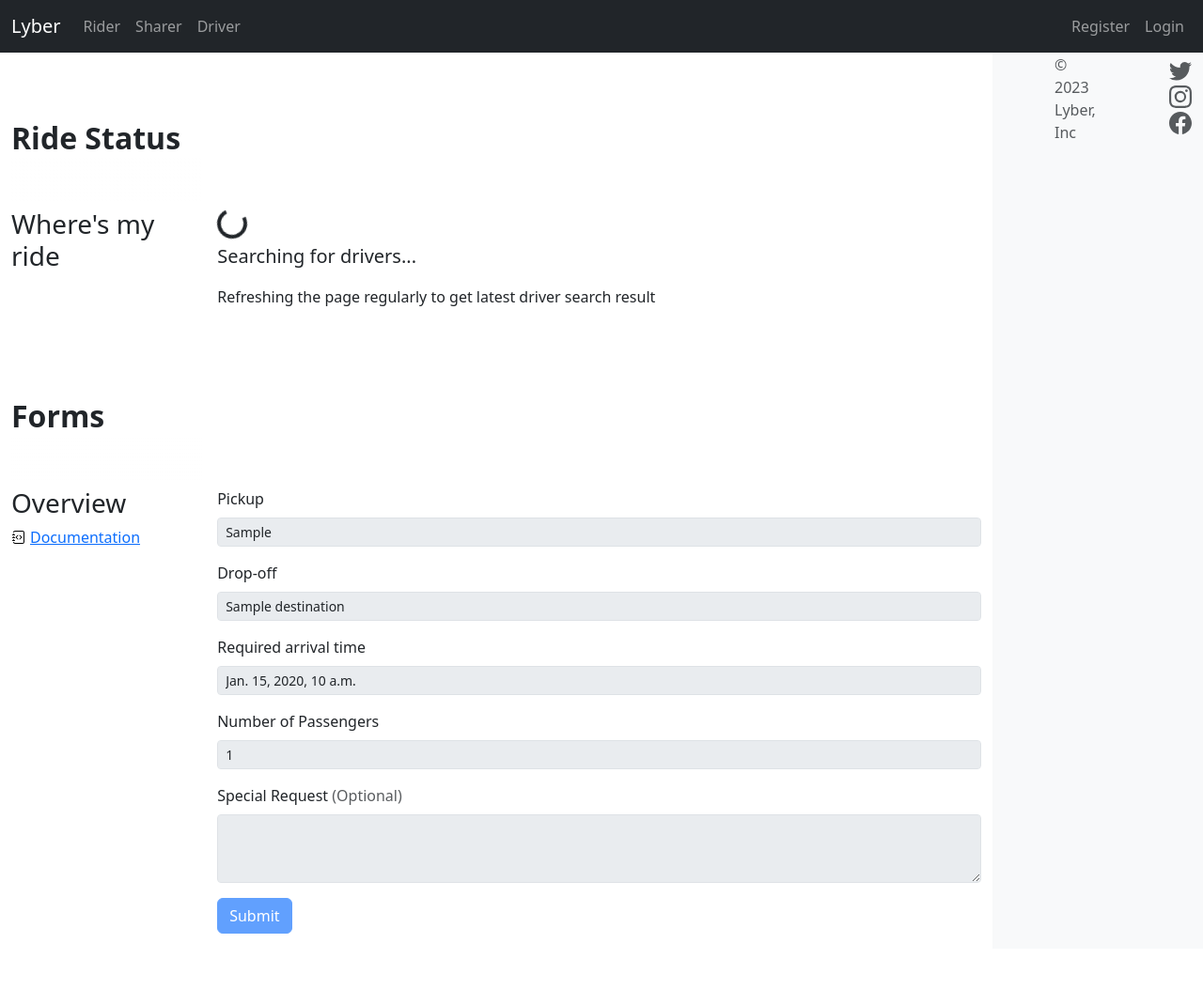
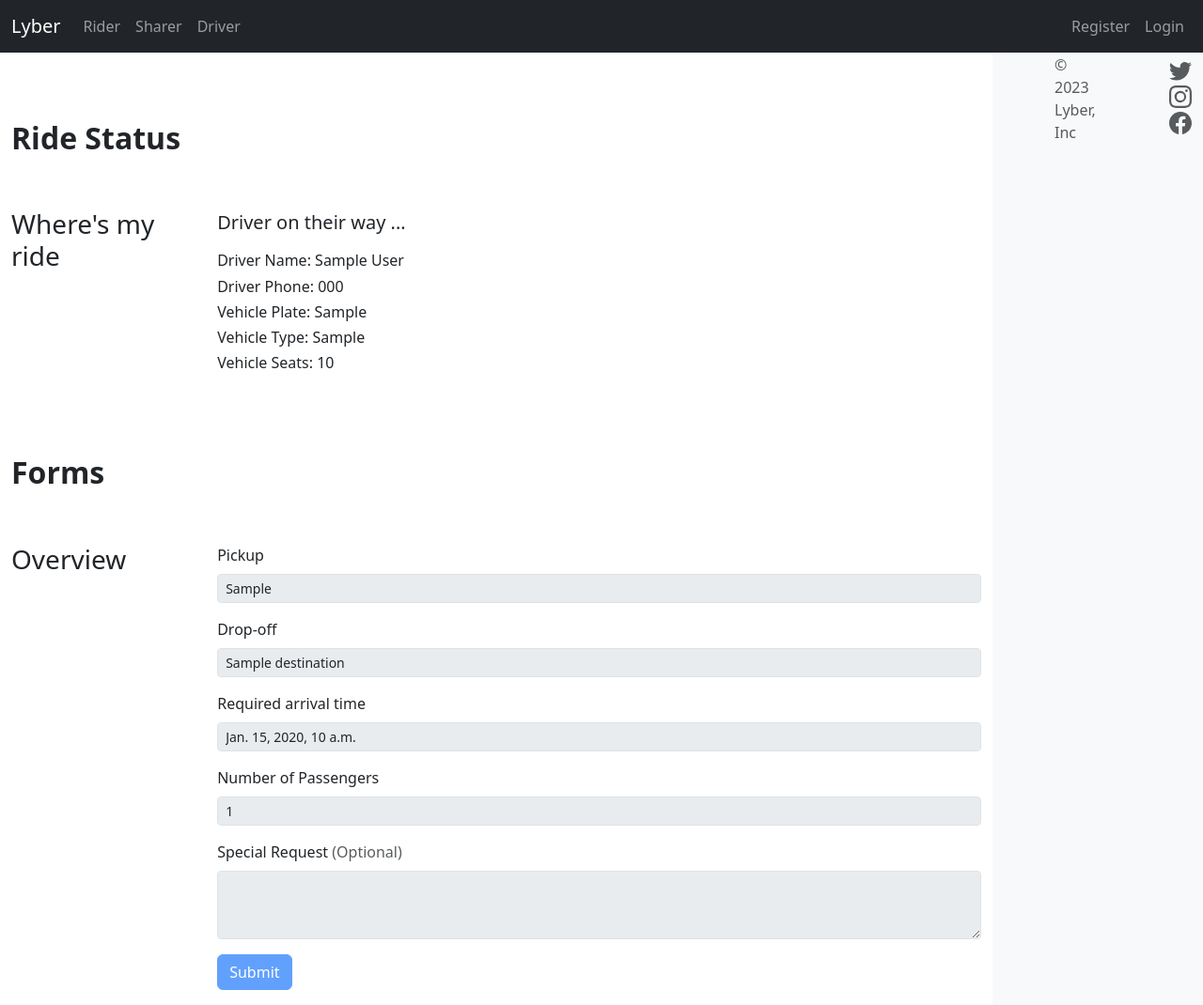
Before and after one commit to carolinechen99/ride-hailing-web, a Django app: template templates/ride/ride_status.html in a window 1280 px wide. Shown: the whole page at 94% size. Before the commit the page ends 994 px from the top, so only its background shows below. Run offline with Django 3.2, Linux system fonts and the light colour scheme; the template is opened without the code that fills it: most values are stand-ins (such as "Sample title", 1, 10 or a date in 2020); some libraries are stand-ins or nearby versions.

Commit message:
ride_status confirmed mode for owner

```diff
--- a/ride/urls.py
+++ b/ride/urls.py
@@ -7,7 +7,7 @@ urlpatterns = [
     path('request_ride', views.request_ride, name='request_ride'),
     path('driver', views.driver, name='driver'),
     path('sharer', views.sharer, name='sharer'),
-    path('ride_status', views.ride_status, name='ride_status'),
+    path('ride_status/<int:ride_rid>', views.ride_status, name='ride_status'),
     path('driver_find_ride', views.driver_find_ride, name='driver_find_ride'),
     # since Ride tables' primary key is 'rid', therefore driver_ride_status's url is 'driver_ride_status/<int:ride_rid>'
     path('driver_ride_status/<int:ride_rid>', views.driver_ride_status, name='driver_ride_status'),
--- a/templates/ride/driver_find_ride.html
+++ b/templates/ride/driver_find_ride.html
@@ -26,6 +26,7 @@
                     <i class="fas fa-map-marker text-secondary"></i> Arrival: {{ ride.required_arrival_time }} </p>
                 </div>
                 <hr>
+                <p>(for debugging) Ride ID: {{ride.rid}}</p>
                 <div class="row py-2 text-secondary">
                   <div class="col-12">
                     <i class="fas fa-th-large"></i>Passengers: {{ ride.owner_party_size}}</div>
--- a/templates/ride/ride_status.html
+++ b/templates/ride/ride_status.html
@@ -1,13 +1,14 @@
 {% load static %}
 <!doctype html>
 <html lang="en">
+
 <head>
   <meta charset="utf-8">
   <meta name="viewport" content="width=device-width, initial-scale=1">
   <meta name="description" content="">
   <meta name="author" content="Mark Otto, Jacob Thornton, and Bootstrap contributors">
   <meta name="generator" content="Hugo 0.108.0">
-    <title>Cheatsheet · Bootstrap v5.3</title>
+  <title>Ride Status</title>
 
   <link rel="canonical" href="https://getbootstrap.com/docs/5.3/examples/carousel/">
 
@@ -74,6 +75,7 @@
   <!-- Custom styles for this template -->
   <link href="{% static 'css/cheatsheet.css' %}" rel="stylesheet">
 </head>
+
 <body class="bg-light">
 
   <!-- Navigation -->
@@ -89,22 +91,32 @@
         <div class="bd-heading sticky-xl-top align-self-start mt-5 mb-3 mt-xl-0 mb-xl-2">
           <h3>Where's my ride</h3>
         </div>
-
+        {% if not driver %}
         <div>
-        <div class="bd-example-snippet bd-code-snippet"><div class="bd-example">
-
-
+          <div class="bd-example-snippet bd-code-snippet">
+            <div class="bd-example">
               <div class="spinner-border text-dark" role="status">
                 <span class="visually-hidden">Loading...</span>
               </div>
               <p class="lead">Searching for drivers...</p>
               <p>Refreshing the page regularly to get latest driver search result</p>
-        </div></div>
-
-
-
 
             </div>
+          </div>
+        </div>
+        {% else %}
+        <div class="bd-example-snippet bd-code-snippet">
+          <div class="bd-example">
+            <p class="lead">Driver on their way ... </p>
+            <h6>Driver Name: {{driver.first_name}} {{driver.last_name}}</h6>
+            <h6>Driver Phone: {{driver.phone}}</h6>
+            <h6>Vehicle Plate: {{driver.vehicle_plate}} </h6>
+            <h6>Vehicle Type: {{driver.vehicle_type}} </h6>
+            <h6>Vehicle Seats: {{driver.vehicle_seats}} </h6>
+
+          </div>
+        </div>
+        {% endif %}
       </article>
     </section>
     <section id="forms">
@@ -113,38 +125,42 @@
       <article class="my-3" id="overview">
         <div class="bd-heading sticky-xl-top align-self-start mt-5 mb-3 mt-xl-0 mb-xl-2">
           <h3>Overview</h3>
-        <a class="d-flex align-items-center" href="../forms/overview/">Documentation</a>
         </div>
 
         <div>
-        <div class="bd-example-snippet bd-code-snippet"><div class="bd-example">
+          <div class="bd-example-snippet bd-code-snippet">
+            <div class="bd-example">
               <!-- <p class="lead">{{ride.allow_sharing}}</p> -->
               <form>
                 <fieldset disabled aria-label="Disabled fieldset example">
                   <div class="mb-3">
                     <label for="pickup-loc" class="form-label">Pickup</label>
-            <input name="pickup-loc" type="text" class="form-control form-control-sm" id="pickup-loc" value="{{ride.pickup_location}}" required>
+                    <input name="pickup-loc" type="text" class="form-control form-control-sm" id="pickup-loc"
+                      value="{{ride.pickup_location}}" required>
                     <div class="invalid-feedback">
                       Please enter your pickup location.
                     </div>
                   </div>
                   <div class="mb-3">
                     <label for="destination" class="form-label">Drop-off</label>
-            <input name="destination" type="text" class="form-control form-control-sm" id="destination" value="{{ride.destination}}" required>
+                    <input name="destination" type="text" class="form-control form-control-sm" id="destination"
+                      value="{{ride.destination}}" required>
                     <div class="invalid-feedback">
                       Please enter your destination.
                     </div>
                   </div>
                   <div class="mb-3">
                     <label for="arr-time" class="form-label">Required arrival time</label>
-            <input name="arr-time" type="datetime" class="form-control form-control-sm" id="arr-time" value="{{ride.required_arrival_time}}" placeholder="{{ride.required_arrival_time}}" required>
+                    <input name="arr-time" type="datetime" class="form-control form-control-sm" id="arr-time"
+                      value="{{ride.required_arrival_time}}" placeholder="{{ride.required_arrival_time}}" required>
                     <div class="invalid-feedback">
                       Your arrival date/time is required.
                     </div>
                   </div>
                   <div class="mb-3">
                     <label for="party-size" class="form-label">Number of Passengers</label>
-            <input name="party-size" type="number" class="form-control form-control-sm" id="party-size" value="{{ride.owner_party_size}}" required>
+                    <input name="party-size" type="number" class="form-control form-control-sm" id="party-size"
+                      value="{{ride.owner_party_size}}" required>
                     <div class="invalid-feedback">
                       Please enter a valid number for your party's size.
                     </div>
@@ -166,8 +182,10 @@
           </div> -->
 
                   <div class="mb-3">
-            <label for="special" class="form-label">Special Request <span class="text-muted">(Optional)</span></label>
-            <textarea name="special" class="form-control form-control-sm" id="special" rows="3" value="{{ride.special_requirements}}"></textarea>
+                    <label for="special" class="form-label">Special Request <span
+                        class="text-muted">(Optional)</span></label>
+                    <textarea name="special" class="form-control form-control-sm" id="special" rows="3"
+                      value="{{ride.special_requirements}}"></textarea>
                   </div>
 
                   <input class="btn btn-primary" type="submit"></input>
@@ -197,7 +215,8 @@
       </div>
     </div>
   </div>
-<div class="modal fade" id="staticBackdropLive" data-bs-backdrop="static" data-bs-keyboard="false" tabindex="-1" aria-labelledby="staticBackdropLiveLabel" aria-hidden="true">
+  <div class="modal fade" id="staticBackdropLive" data-bs-backdrop="static" data-bs-keyboard="false" tabindex="-1"
+    aria-labelledby="staticBackdropLiveLabel" aria-hidden="true">
     <div class="modal-dialog">
       <div class="modal-content">
         <div class="modal-header">
@@ -214,7 +233,8 @@
       </div>
     </div>
   </div>
-<div class="modal fade" id="exampleModalCenteredScrollable" tabindex="-1" aria-labelledby="exampleModalCenteredScrollableTitle" aria-hidden="true">
+  <div class="modal fade" id="exampleModalCenteredScrollable" tabindex="-1"
+    aria-labelledby="exampleModalCenteredScrollableTitle" aria-hidden="true">
     <div class="modal-dialog modal-dialog-centered modal-dialog-scrollable">
       <div class="modal-content">
         <div class="modal-header">
@@ -222,7 +242,10 @@
           <button type="button" class="btn-close" data-bs-dismiss="modal" aria-label="Close"></button>
         </div>
         <div class="modal-body">
-        <p>This is some placeholder content to show the scrolling behavior for modals. We use repeated line breaks to demonstrate how content can exceed minimum inner height, thereby showing inner scrolling. When content becomes longer than the predefined max-height of modal, content will be cropped and scrollable within the modal.</p>
+          <p>This is some placeholder content to show the scrolling behavior for modals. We use repeated line breaks to
+            demonstrate how content can exceed minimum inner height, thereby showing inner scrolling. When content
+            becomes longer than the predefined max-height of modal, content will be cropped and scrollable within the
+            modal.</p>
           <br><br><br><br><br><br><br><br><br><br><br><br><br><br><br><br><br><br><br><br><br><br><br><br><br><br><br><br><br><br><br><br><br><br><br><br><br><br><br><br>
           <p>This content should appear at the bottom after you scroll.</p>
         </div>
@@ -233,7 +256,8 @@
       </div>
     </div>
   </div>
-<div class="modal fade" id="exampleModalFullscreen" tabindex="-1" aria-labelledby="exampleModalFullscreenLabel" aria-hidden="true">
+  <div class="modal fade" id="exampleModalFullscreen" tabindex="-1" aria-labelledby="exampleModalFullscreenLabel"
+    aria-hidden="true">
     <div class="modal-dialog modal-fullscreen">
       <div class="modal-content">
         <div class="modal-header">
```
Also changed, not shown: ride/views.py (+10 -6 lines). Lines whose indentation alone changed are shown as unchanged.
